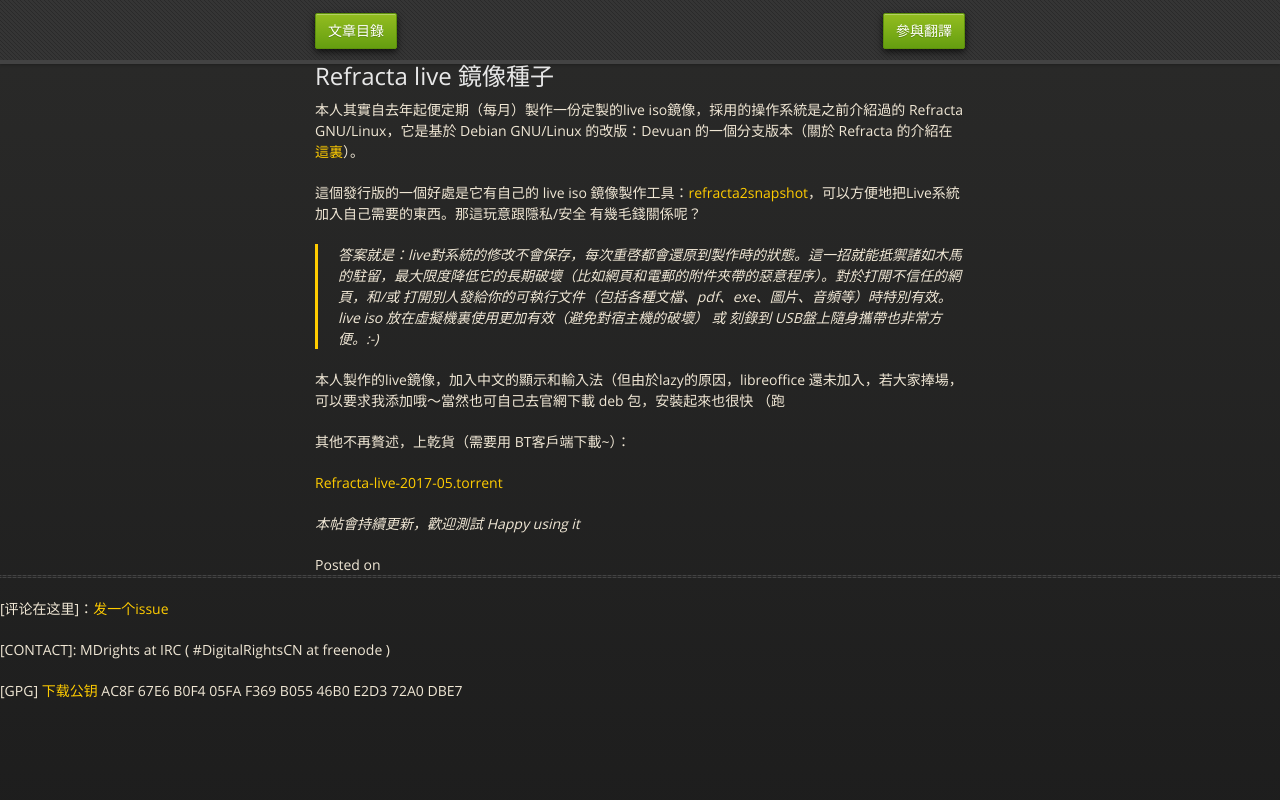
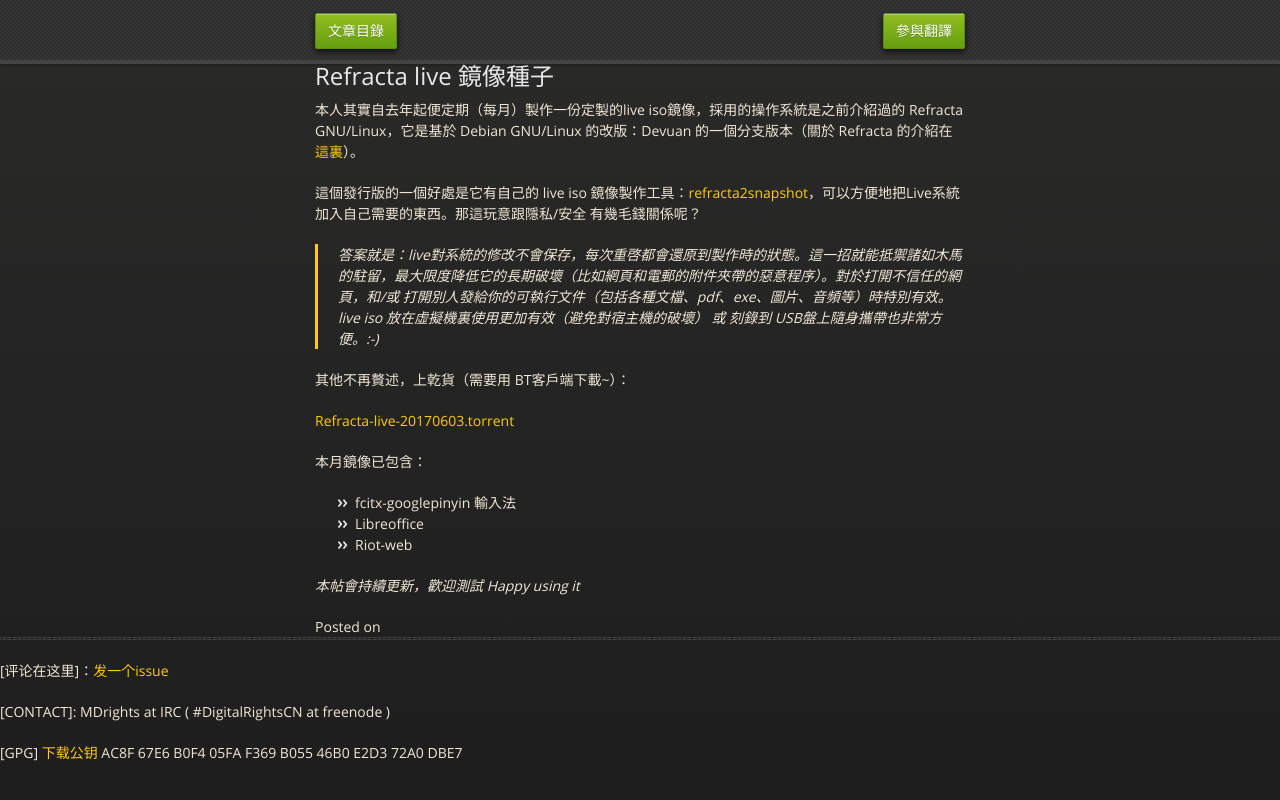
Before and after one commit to mdrights/os-observe, a Jekyll site: the page built from _posts/2017-12-31-Refracta-live-torrent.md, in a window 1280 px wide. Shown: the top 800 px of the page. Built offline with Jekyll 4.4.1, drawn with Linux system fonts in a browser that asks for light colours.

Commit message:
update for June

```diff
--- a/_posts/2017-12-31-Refracta-live-torrent.md
+++ b/_posts/2017-12-31-Refracta-live-torrent.md
@@ -1,9 +1,7 @@
 ---
-date: 2017-05-29
-tags: refracta,torrent
+date: 2017-06-03
+tags: refracta
 ---
-
-
 
 ## Refracta live 鏡像種子
 
@@ -13,11 +11,15 @@
 
 > 答案就是：live對系統的修改不會保存，每次重啓都會還原到製作時的狀態。這一招就能抵禦諸如木馬的駐留，最大限度降低它的長期破壞（比如網頁和電郵的附件夾帶的惡意程序）。對於打開不信任的網頁，和/或 打開別人發給你的可執行文件（包括各種文檔、pdf、exe、圖片、音頻等）時特別有效。live iso 放在虛擬機裏使用更加有效（避免對宿主機的破壞） 或 刻錄到 USB盤上隨身攜帶也非常方便。:-)
 
-本人製作的live鏡像，加入中文的顯示和輸入法（但由於lazy的原因，libreoffice 還未加入，若大家捧場，可以要求我添加哦～當然也可自己去官網下載 deb 包，安裝起來也很快 （跑
-
 其他不再贅述，上乾貨（需要用 BT客戶端下載~）：
 
-[Refracta-live-2017-05.torrent]({{ site.baseurl }}/docs/Refracta-live-2017.05.torrent)
+[Refracta-live-20170603.torrent]({{ site.baseurl }}/docs/Refracta-live-20170603.torrent)
+
+本月鏡像已包含：
+- fcitx-googlepinyin 輸入法
+- Libreoffice
+- Riot-web
+
 
 _本帖會持續更新，歡迎測試_
 _Happy using it_
```
Also changed, not shown: 2 other files.
